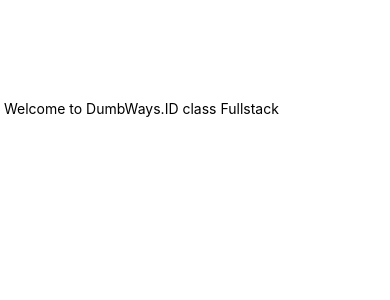
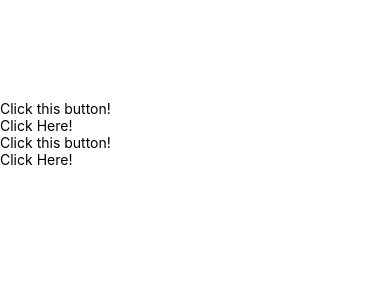
Before and after one commit to adhxabre/rnb45, a React Native app: screen / in a window 390 px wide. Shown: the top 300 px of the page. Built offline with nearby package versions, Linux system fonts and the light colour scheme.

Commit message:
Embed Expressions

```diff
--- a/App.js
+++ b/App.js
@@ -1,13 +1,13 @@
 import { StatusBar } from "expo-status-bar";
 import { StyleSheet, Text, View } from "react-native";
 
-import EmbedExpressions from "./src/screens/embedExpressions";
+import Event from "./src/screens/event";
 
 export default function App() {
   return (
     <View style={{ paddingTop: 100 }}>
       <StatusBar style="auto" />
-      <EmbedExpressions />
+      <Event />
     </View>
   );
 }
--- a/src/screens/embedExpressions.js
+++ /dev/null
@@ -1,19 +0,0 @@
-import React from "react";
-import { View, Text } from "react-native";
-
-function getMajor() {
-  return "Fullstack";
-}
-
-const companyName = "DumbWays.ID";
-
-export default function EmbedExpressions() {
-  return (
-    <View>
-      <Text>
-        {" "}
-        Welcome to {companyName} class {getMajor()}
-      </Text>
-    </View>
-  );
-}
--- /dev/null
+++ b/src/screens/event.js
@@ -0,0 +1,22 @@
+import React from "react";
+import { View, Text, TouchableOpacity } from "react-native";
+
+function greetings() {
+  return alert("Good Evening!");
+}
+
+export default function Event() {
+  return (
+    <View>
+      <Text>Click this button!</Text>
+      <TouchableOpacity onPress={() => alert("Good Morning!")}>
+        <Text>Click Here!</Text>
+      </TouchableOpacity>
+
+      <Text>Click this button!</Text>
+      <TouchableOpacity onPress={greetings}>
+        <Text>Click Here!</Text>
+      </TouchableOpacity>
+    </View>
+  );
+}
```
